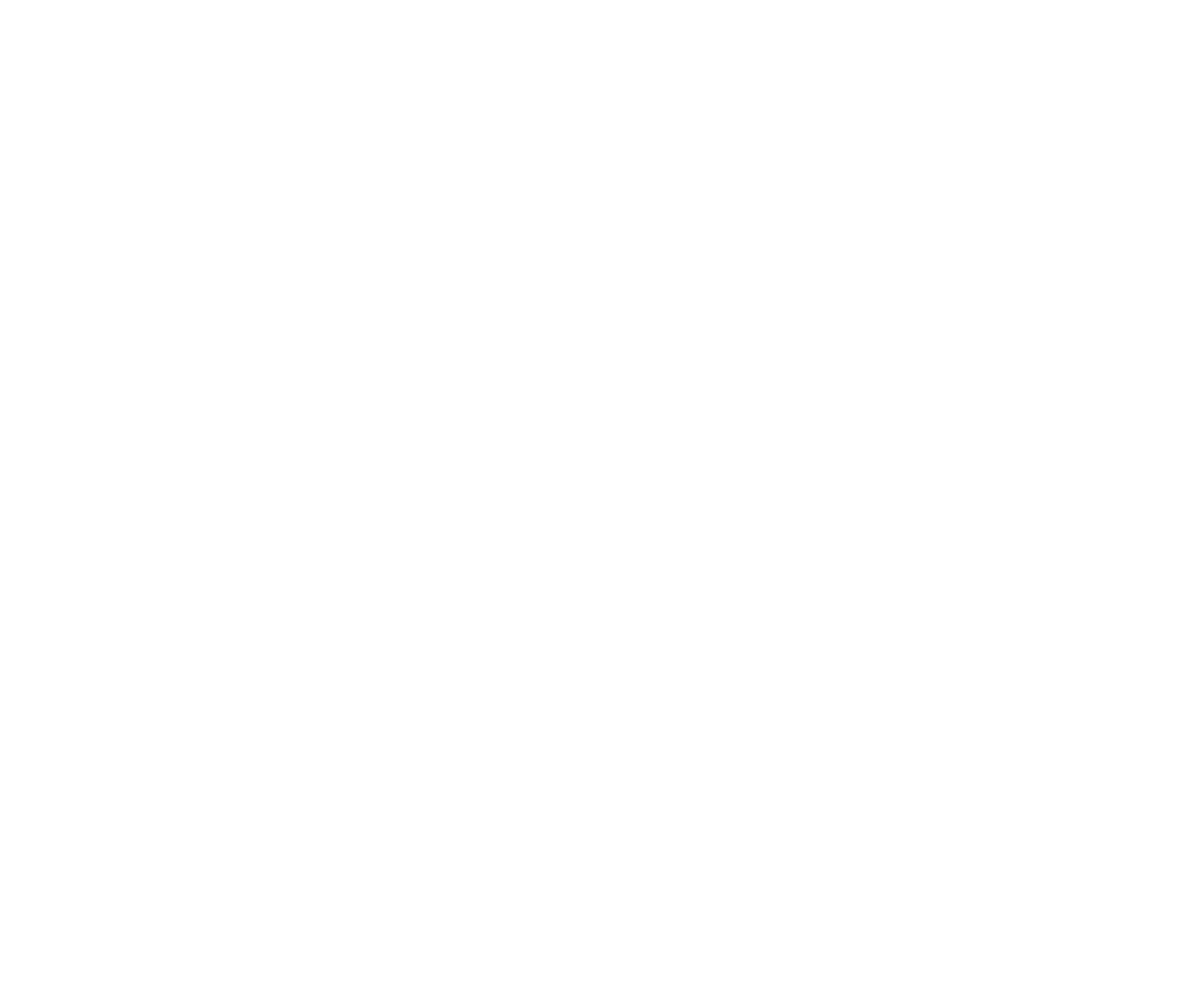
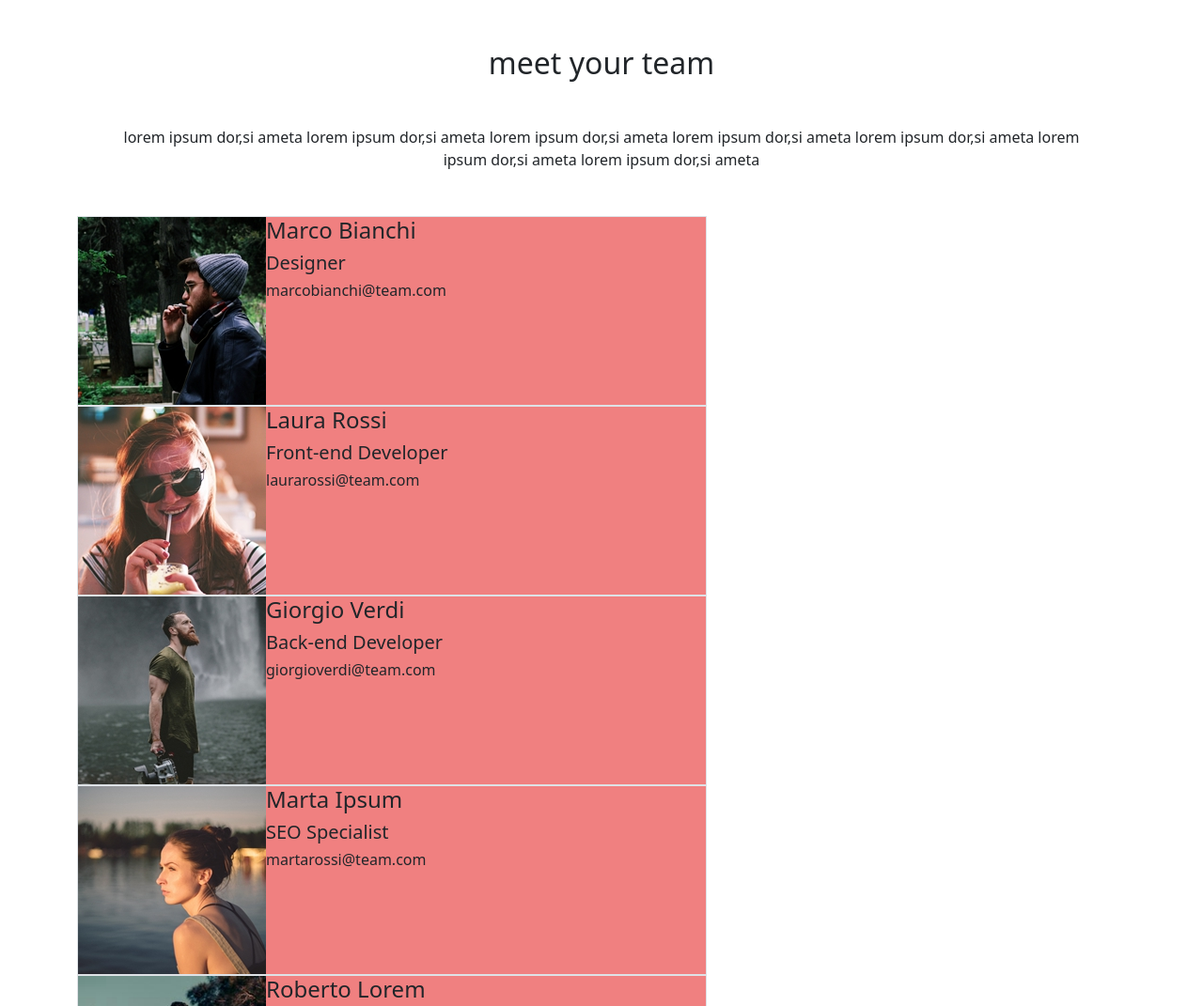
Before and after one commit to LorenzoVivenzio/js-our-team, a plain HTML site: page index.html in a window 1280 px wide. Shown: the top 1071 px of the page at 94% size. Before the commit the page ends 800 px from the top, so only its background shows below. Drawn offline with nearby package versions, Linux system fonts and the light colour scheme.

Commit message:
add cards

```diff
--- /dev/null
+++ b/css/style.css
@@ -0,0 +1,4 @@
+.card-lv{
+    width: 60%;
+    background-color: lightcoral;
+}
--- a/index.html
+++ b/index.html
@@ -4,8 +4,17 @@
     <meta charset="UTF-8">
     <meta name="viewport" content="width=device-width, initial-scale=1.0">
     <title>Document</title>
+    <link href="https://cdn.jsdelivr.net/npm/bootstrap@5.3.8/dist/css/bootstrap.min.css" rel="stylesheet"
+     integrity="sha384-sRIl4kxILFvY47J16cr9ZwB07vP4J8+LH7qKQnuqkuIAvNWLzeN8tE5YBujZqJLB" crossorigin="anonymous">
+     <link rel="stylesheet" href="./css/style.css">
 </head>
 <body>
+    <div class="container">
+        <h2 class="text-center m-5"> meet your team</h2>
+        <p class="text-center m-5">lorem ipsum dor,si ameta lorem ipsum dor,si ameta lorem ipsum dor,si ameta lorem ipsum dor,si ameta lorem ipsum dor,si ameta lorem ipsum dor,si ameta lorem ipsum dor,si ameta</p>
+
+    </div>
+
     <script src="./script.js"> </script>
 </body>
 </html>
--- a/script.js
+++ b/script.js
@@ -36,3 +36,26 @@
     img: "img/female3.png"
   }
 ];
+
+
+const containerMembers = document.querySelector(".container")
+
+
+for (let i = 0; i < teamMembers.length; i++ ){
+    curTeamMembers = teamMembers[i]
+
+    const{ name, role, email, img} = curTeamMembers;
+
+    const teamCard = ` <div class="card-lv d-flex border">
+            <div class="image-right">
+                <img src="${img}" alt="">
+            </div>
+            <div class="descrition">
+                <h4 class="nome">${name} </h4>
+                <h5 class="lavoro">${role}</h5>
+                <h6 class="email">${email} </h6>
+            </div>
+        </div>`;
+
+        containerMembers.innerHTML += teamCard;
+}
```
